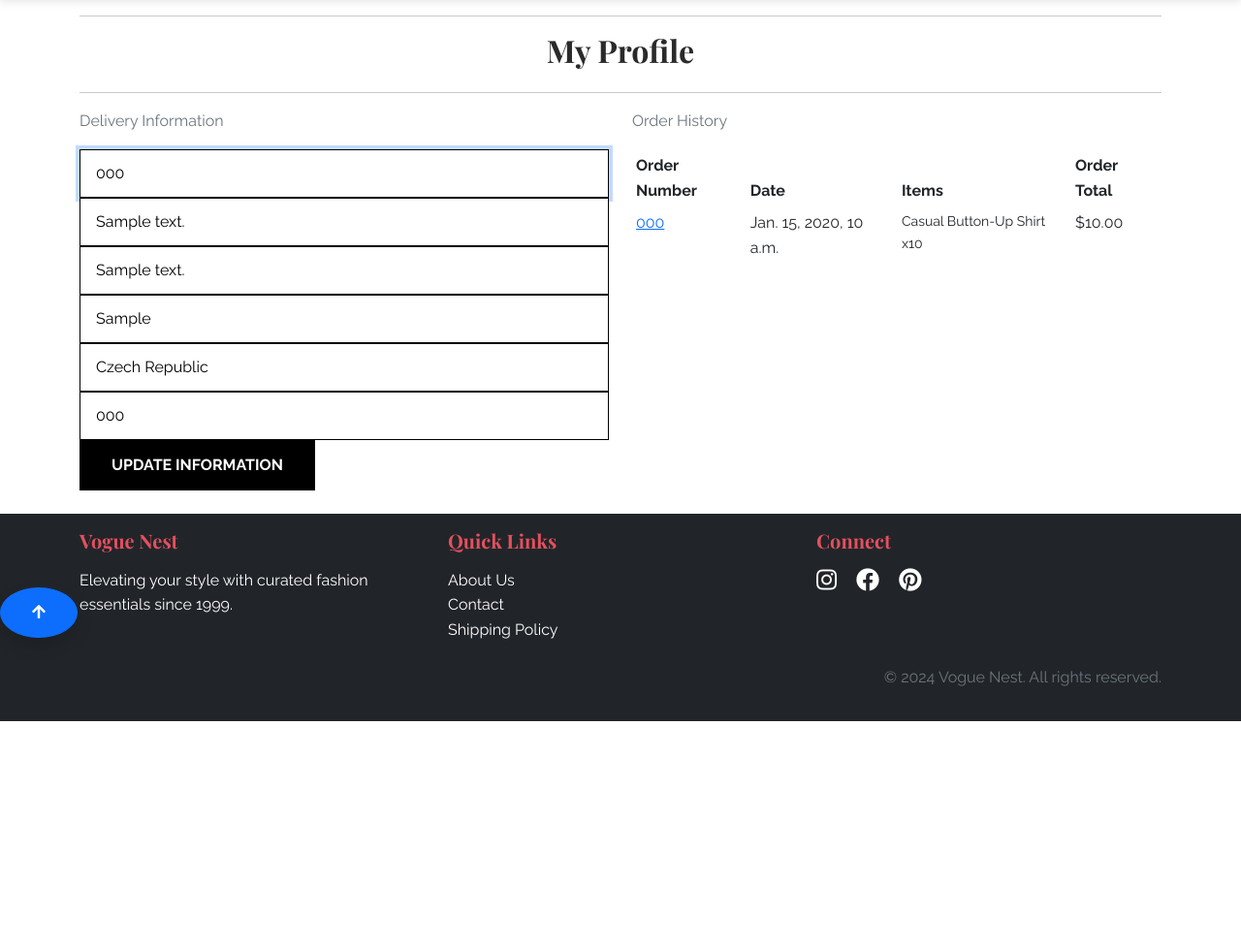
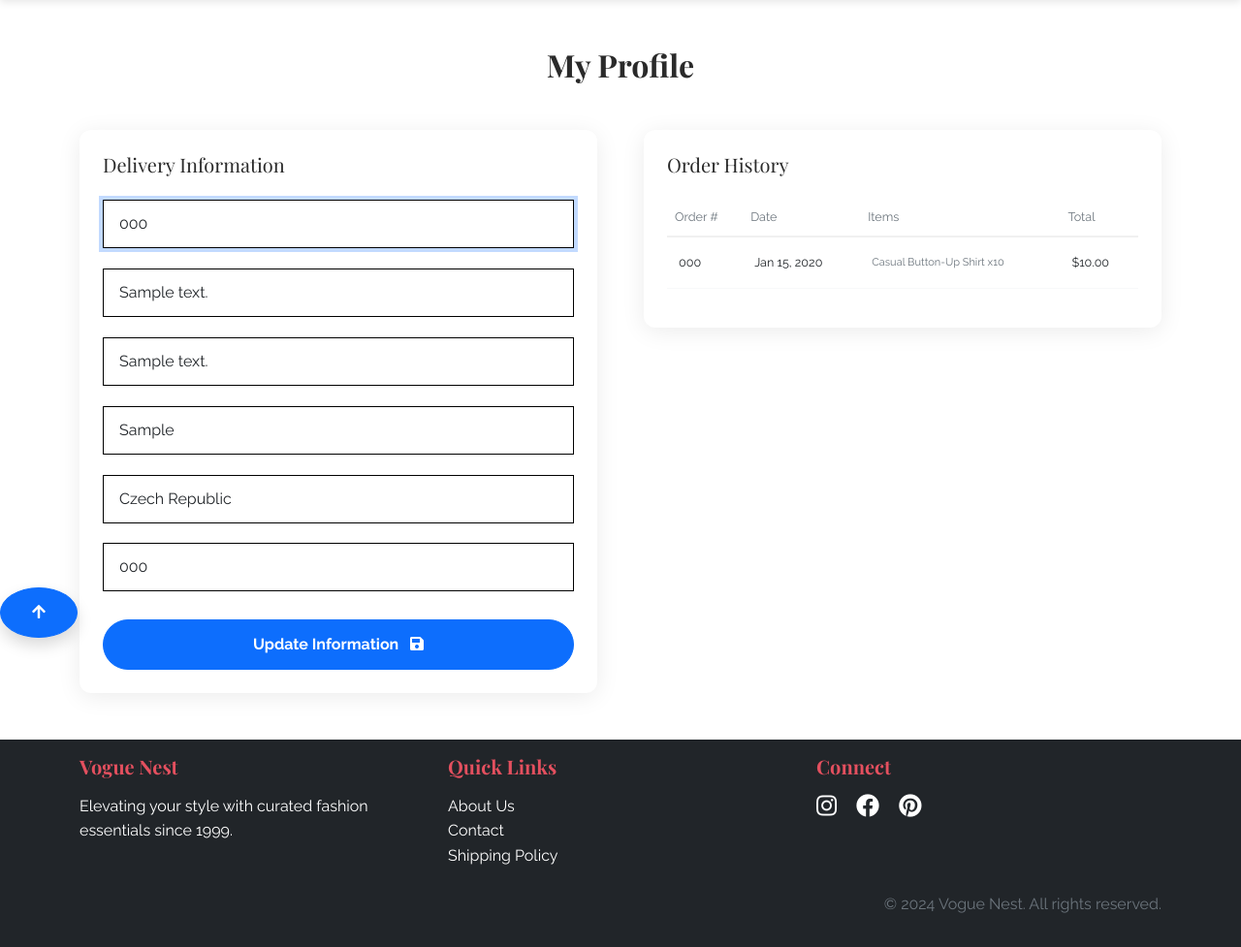
Before and after one commit to Jawahir01/VogueNest, a Django app: page /profile/ in a window 1280 px wide. Shown: the part 122-1099 px from the top of the page at 97% size. Before the commit the page ends 866 px from the top, so only its background shows below. Run offline with Django 3.2, Linux system fonts and the light colour scheme; a user stored in the database is signed in; data comes from the database, SQL or seed files in the repository; tables that the repository leaves empty hold one stand-in row (values such as "Sample post"); parts of the project's set-up code (start-up, migrations or seed data) failed here and were passed over; some libraries are stand-ins or nearby versions.

Commit message:
Added style to profile template

```diff
--- a/profiles/static/profiles/css/profile.css
+++ b/profiles/static/profiles/css/profile.css
@@ -1,21 +1,72 @@
-.order-history {
-    max-height: 416px; /* height of profile form + submit button */
-    overflow-y: auto;
+/* Profile Page Styles */
+.profile-card, .orders-card {
+    background: #fff;
+    border-radius: 12px;
+    box-shadow: 0 4px 24px rgba(0, 0, 0, 0.08);
 }
 
-#profile-update-form .form-control {
-    color: #000;
+.profile-form .form-control {
+    border: 1px solid #e0e0e0;
+    border-radius: 8px;
+    padding: 0.75rem 1rem;
 }
 
-#profile-update-form input::placeholder {
-    color: #aab7c4;
+.profile-form .form-group {
+    margin-bottom: 0.3rem;
 }
 
-#id_default_country,
-#id_default_country option:not(:first-child) {
-    color: #000;
+.order-history .table {
+    font-size: 0.9rem;
 }
 
-#id_default_country option:first-child {
-    color: #aab7c4;
+.order-history thead th {
+    border-bottom: 2px solid #f0f0f0;
+    font-weight: 500;
 }
+
+.order-item:hover {
+    background: #f8f9fa;
+}
+
+.order-item td {
+    vertical-align: middle;
+    padding: 1rem 0.75rem;
+    border-color: #f8f9fa;
+}
+
+.order-history .link-dark {
+    transition: color 0.2s ease;
+}
+
+.order-history .link-dark:hover {
+    color: #333 !important;
+    text-decoration: underline;
+}
+
+.alert-info {
+    border-radius: 8px;
+    background: #f8f9fa;
+    border-color: #e0e0e0;
+    color: #666;
+}
+
+/* Responsive Adjustments */
+@media (max-width: 768px) {
+    .profile-card, .orders-card {
+        margin-bottom: 1.5rem;
+    }
+
+    .order-history .table {
+        font-size: 0.85rem;
+    }
+
+    .order-item td {
+        padding: 0.75rem 0.5rem;
+    }
+}
+
+@media (max-width: 576px) {
+    .order-history .table-responsive {
+        overflow-x: auto;
+    }
+}
--- a/profiles/templates/profiles/profile.html
+++ b/profiles/templates/profiles/profile.html
@@ -5,71 +5,89 @@
     <link rel="stylesheet" href="{% static 'profiles/css/profile.css' %}">
 {% endblock %}
 
-{% block page_header %}
-    <div class="container header-container">
-        <div class="row">
-            <div class="col"></div>
+{% block content %}
+    <div class="overlay"></div>
+    <div class="container mt-5">
+        <div class="row justify-content-center">
+            <div class="col-12 text-center mb-4">
+                <h2 class="logo-font mb-4">My Profile</h2>
+                <div class="divider mx-auto"></div>
             </div>
         </div>
-{% endblock %}
 
-{% block content %}
-    <div class="overlay"></div>
-    <div class="container">
-        <div class="row">
-            <div class="col">
-                <hr>
-                <h2 class="logo-font mb-4 text-center">My Profile</h2>
-                <hr>
+        <div class="row g-5">
+            <!-- Delivery Information -->
+            <div class="col-12 col-lg-6">
+                <div class="profile-card p-4 mb-4">
+                    <h3 class="h5 mb-4">Delivery Information</h3>
+                    <form class="profile-form" action="{% url 'profile' %}" method="POST" id="profile-update-form">
+                        {% csrf_token %}
+                        <div class="row g-3">
+                            {{ form|crispy }}
+                        </div>
+                        <div class="d-grid mt-4">
+                            <button class="btn btn-primary">
+                                Update Information
+                                <i class="fas fa-save ms-2"></i>
+                            </button>
+                        </div>
+                    </form>
                 </div>
             </div>
-        <div class="row">
+
+            <!-- Order History -->
             <div class="col-12 col-lg-6">
-                <p class="text-muted">Delivery Information</p>
-                <form class="mt-3" action="{% url 'profile' %}" method="POST" id="profile-update-form">
-                    {% csrf_token %}
-                    {{ form|crispy }}
-                    <button class="btn btn-black rounded-0 text-uppercase float-right">Update Information</button>
-                </form>
-            </div>
-            <div class="col-12 col-lg-6">
-                <p class="text-muted">Order History</p>
-                <div class="order-history table-responsive">
-                    <table class="table table-sm table-borderless">
+                <div class="orders-card p-4">
+                    <h3 class="h5 mb-4">Order History</h3>
+                    <div class="order-history">
+                        {% if orders %}
+                        <div class="table-responsive">
+                            <table class="table">
                                 <thead>
                                     <tr>
-                                <th>Order Number</th>
-                                <th>Date</th>
-                                <th>Items</th>
-                                <th>Order Total</th>
+                                        <th class="small text-muted">Order #</th>
+                                        <th class="small text-muted">Date</th>
+                                        <th class="small text-muted">Items</th>
+                                        <th class="small text-muted">Total</th>
                                     </tr>
                                 </thead>
                                 <tbody>
                                     {% for order in orders %}
-                                <tr>
-                                    <td>
+                                    <tr class="order-item">
+                                        <td class="small">
                                             <a href="{% url 'order_history' order.order_number %}"
+                                               class="link-dark text-decoration-none"
                                                title="{{ order.order_number }}">
-                                            {{ order.order_number|truncatechars:6 }}
+                                                {{ order.order_number|truncatechars:8 }}
                                             </a>
                                         </td>
-                                    <td>{{ order.date }}</td>
-                                    <td>
-                                        <ul class="list-unstyled">
+                                        <td class="small">{{ order.date|date:"M d, Y" }}</td>
+                                        <td class="small">
+                                            <ul class="list-unstyled mb-0">
                                                 {% for item in order.lineitems.all %}
-                                                <li class="small">
+                                                <li class="text-muted small">
+                                                    {{ item.product.name }} x{{ item.quantity }}
                                                     {% if item.product.has_sizes %}
-                                                        Size {{ item.product.size|upper }}
-                                                    {% endif %}{{ item.product.name }} x{{ item.quantity }}
+                                                    <span class="text-muted">(Size {{ item.product.size|upper }})</span>
+                                                    {% endif %}
                                                 </li>
                                                 {% endfor %}
                                             </ul>
                                         </td>
-                                    <td>${{ order.grand_total }}</td>
+                                        <td class="small">${{ order.grand_total }}</td>
                                     </tr>
                                     {% endfor %}
                                 </tbody>
                             </table>
+                        </div>
+                        {% else %}
+                        <div class="alert alert-info">
+                            <i class="fas fa-info-circle me-2"></i>
+                            No order history found.
+                        </div>
+                        {% endif %}
+                    </div>
+                </div>
             </div>
         </div>
     </div>
```
Lines whose indentation alone changed are shown as unchanged.
